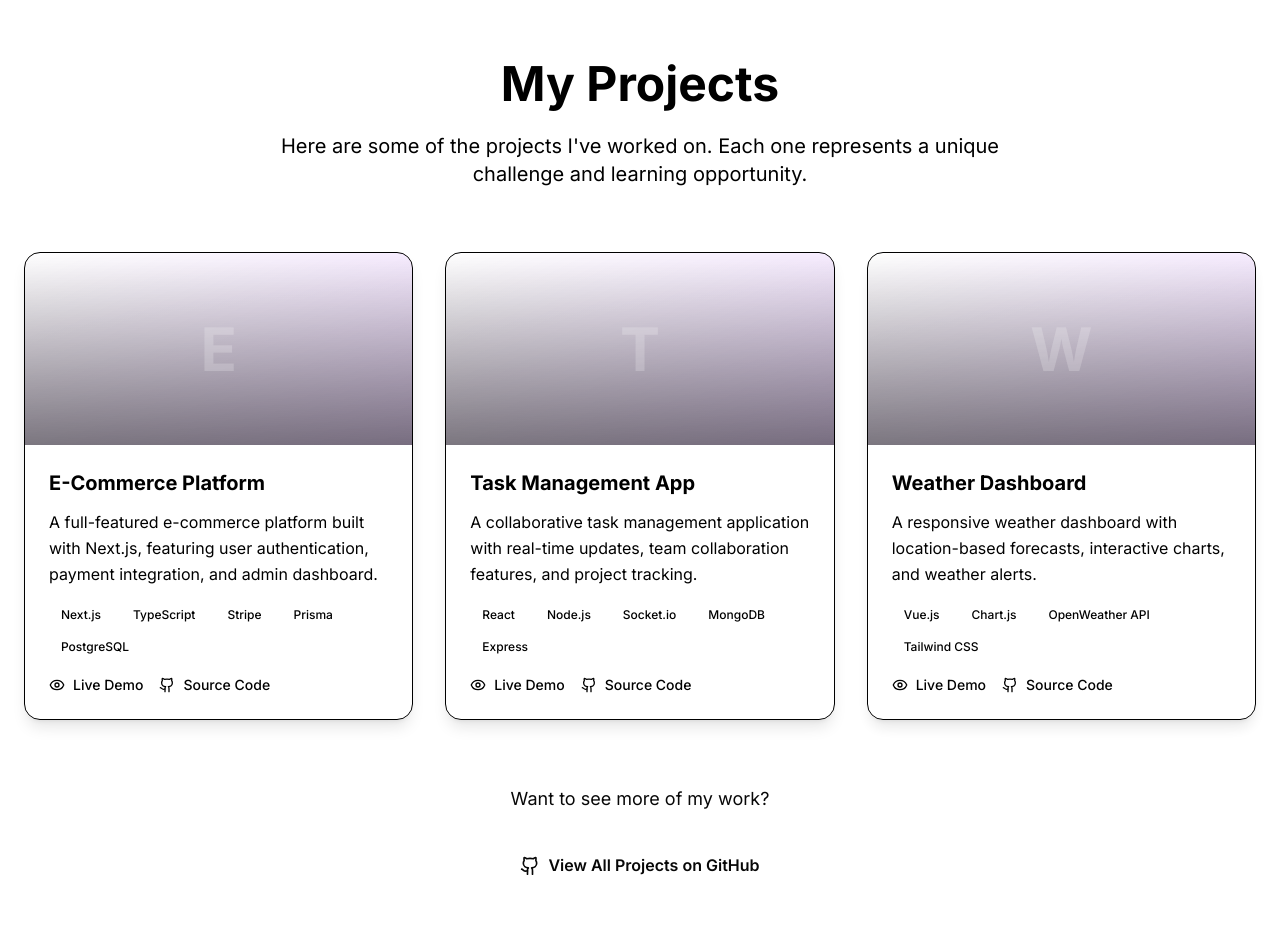
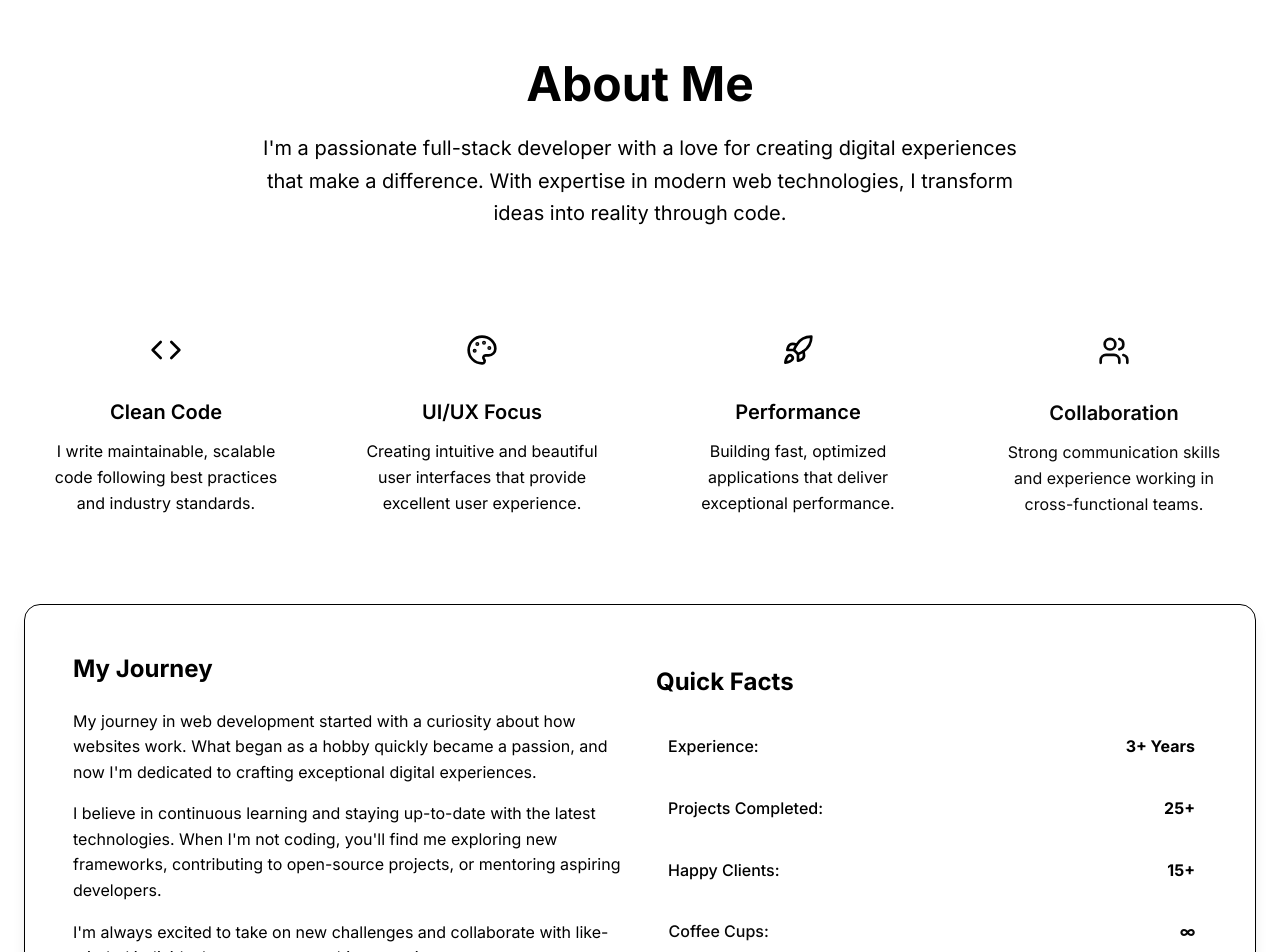
Before and after one commit to gokulprasath-k20/portfolio, a Next.js app: page / in a window 1280 px wide. Shown: the part 820-1772 px from the top of the page. Built offline with nearby package versions, Linux system fonts and the light colour scheme.

Commit message:
Move Next.js files to root directory for Vercel deployment

```diff
--- /dev/null
+++ b/src/components/AboutSection.tsx
@@ -0,0 +1,130 @@
+"use client";
+
+import { motion } from 'framer-motion';
+import { Code, Palette, Rocket, Users } from 'lucide-react';
+import { SectionWrapper } from './SectionWrapper';
+
+const features = [
+  {
+    icon: Code,
+    title: 'Clean Code',
+    description: 'I write maintainable, scalable code following best practices and industry standards.'
+  },
+  {
+    icon: Palette,
+    title: 'UI/UX Focus',
+    description: 'Creating intuitive and beautiful user interfaces that provide excellent user experience.'
+  },
+  {
+    icon: Rocket,
+    title: 'Performance',
+    description: 'Building fast, optimized applications that deliver exceptional performance.'
+  },
+  {
+    icon: Users,
+    title: 'Collaboration',
+    description: 'Strong communication skills and experience working in cross-functional teams.'
+  }
+];
+
+export function AboutSection() {
+  return (
+    <SectionWrapper id="about">
+      <div className="container mx-auto px-6">
+        <motion.div
+          initial={{ opacity: 0, y: 30 }}
+          whileInView={{ opacity: 1, y: 0 }}
+          transition={{ duration: 0.8 }}
+          viewport={{ once: true }}
+          className="text-center mb-16"
+        >
+          <h2 className="text-4xl md:text-5xl font-bold mb-6">
+            About <span className="text-primary">Me</span>
+          </h2>
+          <p className="text-xl text-foreground/70 max-w-3xl mx-auto leading-relaxed">
+            I&apos;m a passionate full-stack developer with a love for creating digital experiences
+            that make a difference. With expertise in modern web technologies, I transform
+            ideas into reality through code.
+          </p>
+        </motion.div>
+
+        <div className="grid md:grid-cols-2 lg:grid-cols-4 gap-8 mb-16">
+          {features.map((feature, index) => (
+            <motion.div
+              key={feature.title}
+              initial={{ opacity: 0, y: 30 }}
+              whileInView={{ opacity: 1, y: 0 }}
+              transition={{ duration: 0.8, delay: index * 0.1 }}
+              viewport={{ once: true }}
+              className="text-center p-6"
+            >
+              <motion.div
+                className="w-16 h-16 mx-auto mb-4 bg-primary/10 rounded-full flex items-center justify-center text-primary"
+                whileHover={{ scale: 1.1, rotate: 5 }}
+                transition={{ type: "spring", stiffness: 300 }}
+              >
+                <feature.icon size={32} />
+              </motion.div>
+              <h3 className="text-xl font-semibold mb-3">{feature.title}</h3>
+              <p className="text-foreground/70 leading-relaxed">{feature.description}</p>
+            </motion.div>
+          ))}
+        </div>
+
+        {/* Additional About Content */}
+        <motion.div
+          initial={{ opacity: 0, y: 30 }}
+          whileInView={{ opacity: 1, y: 0 }}
+          transition={{ duration: 0.8 }}
+          viewport={{ once: true }}
+          className="bg-background/90 backdrop-blur-md rounded-2xl p-8 md:p-12 shadow-lg border border-border/50"
+        >
+          <div className="grid md:grid-cols-2 gap-8 items-center">
+            <div>
+              <h3 className="text-2xl font-bold mb-6">My Journey</h3>
+              <div className="space-y-4 text-foreground/70">
+                <p>
+                  My journey in web development started with a curiosity about how websites work.
+                  What began as a hobby quickly became a passion, and now I&apos;m dedicated to
+                  crafting exceptional digital experiences.
+                </p>
+                <p>
+                  I believe in continuous learning and staying up-to-date with the latest
+                  technologies. When I&apos;m not coding, you&apos;ll find me exploring new frameworks,
+                  contributing to open-source projects, or mentoring aspiring developers.
+                </p>
+                <p>
+                  I&apos;m always excited to take on new challenges and collaborate with
+                  like-minded individuals to create something amazing.
+                </p>
+              </div>
+            </div>
+            <div className="space-y-4">
+              <h3 className="text-2xl font-bold mb-6">Quick Facts</h3>
+              <div className="space-y-3">
+                {[
+                  { label: 'Experience', value: '3+ Years' },
+                  { label: 'Projects Completed', value: '25+' },
+                  { label: 'Happy Clients', value: '15+' },
+                  { label: 'Coffee Cups', value: '∞' }
+                ].map((fact, index) => (
+                  <motion.div
+                    key={fact.label}
+                    initial={{ opacity: 0, x: 20 }}
+                    whileInView={{ opacity: 1, x: 0 }}
+                    transition={{ duration: 0.8, delay: index * 0.1 }}
+                    viewport={{ once: true }}
+                    className="flex justify-between items-center p-3 bg-accent/50 rounded-lg"
+                  >
+                    <span className="font-medium">{fact.label}:</span>
+                    <span className="text-primary font-bold">{fact.value}</span>
+                  </motion.div>
+                ))}
+              </div>
+            </div>
+          </div>
+        </motion.div>
+      </div>
+    </SectionWrapper>
+  );
+}
--- a/src/components/ContactSection.tsx
+++ b/src/components/ContactSection.tsx
@@ -108,7 +108,7 @@ export function ContactSection() {
             className="space-y-8"
           >
             <div>
-              <h3 className="text-2xl font-bold mb-6">Let's Connect</h3>
+              <h3 className="text-2xl font-bold mb-6">Let&apos;s Connect</h3>
               <p className="text-foreground/70 leading-relaxed mb-8">
                 Whether you have a project in mind, want to discuss opportunities,
                 or just want to say hello, I&apos;d love to hear from you. Feel free to
--- a/src/components/SplitText.tsx
+++ b/src/components/SplitText.tsx
@@ -44,8 +44,7 @@ const SplitText: React.FC<SplitTextProps> = ({
 }) => {
   const ref = useRef<HTMLDivElement>(null);
   const isInView = useInView(ref, {
-    threshold,
-    margin: rootMargin
+    amount: threshold
   });
   const [animationComplete, setAnimationComplete] = useState(false);
 
```
